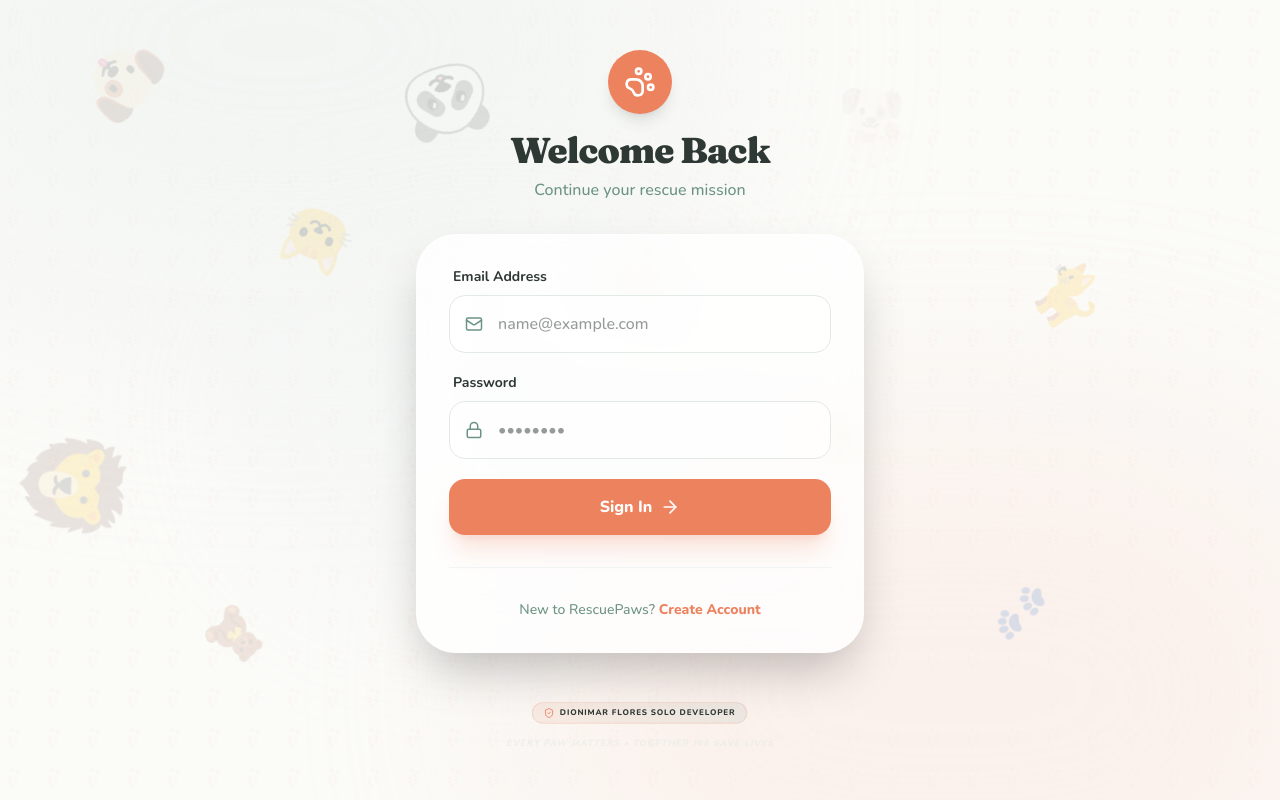
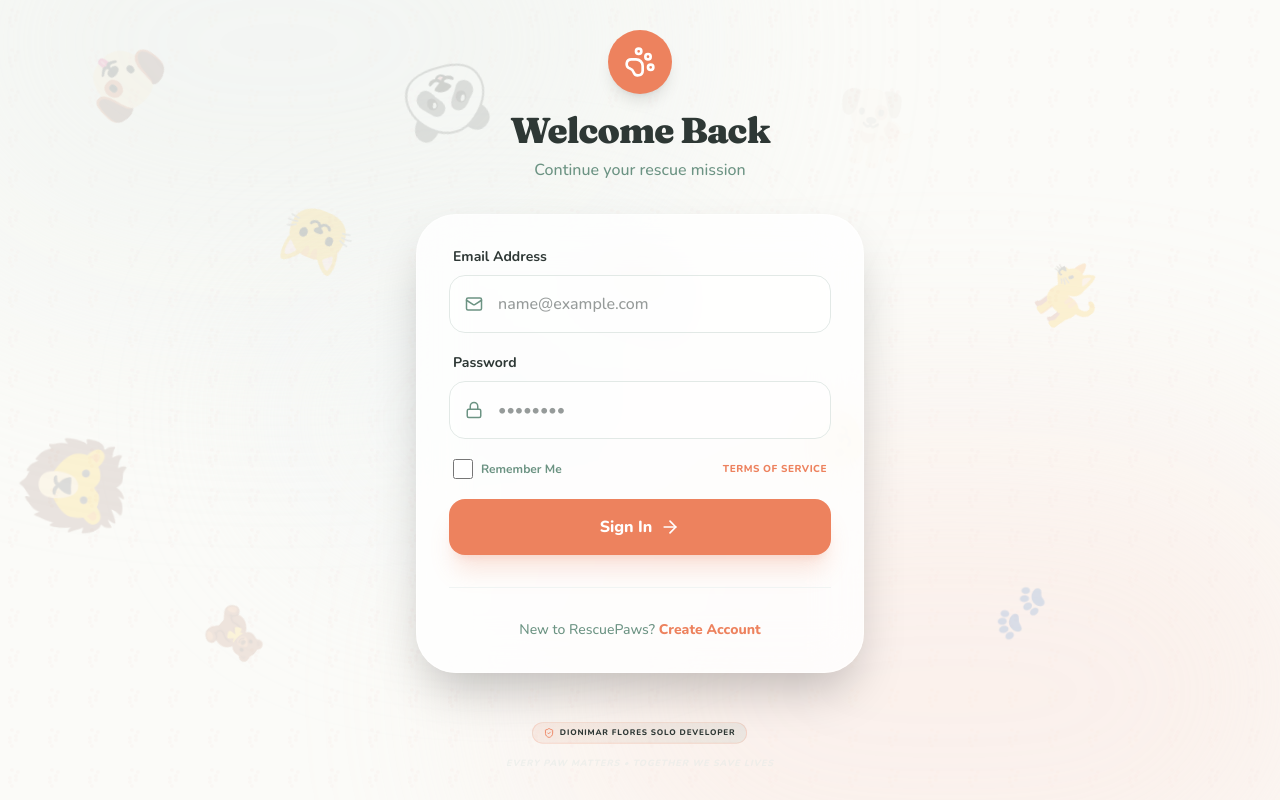
Before and after one commit to dion007151/RescuePaws, a Next.js app: page /login in a window 1280 px wide. Built offline with nearby package versions, Linux system fonts and the light colour scheme; no server answers.

Commit message:
feat: add remember me and terms of service to login page

```diff
--- a/app/login/page.tsx
+++ b/app/login/page.tsx
@@ -1,6 +1,6 @@
 "use client";
 
-import { useState } from "react";
+import { useState, useEffect } from "react";
 import { signInWithEmailAndPassword } from "firebase/auth";
 import { auth } from "@/lib/firebase";
 import { useRouter } from "next/navigation";
@@ -9,13 +9,24 @@ import { motion } from "framer-motion";
 import { PawPrint, Mail, Lock, ArrowRight, Loader2, ShieldCheck } from "lucide-react";
 
 import { BackgroundDecoration } from "@/components/BackgroundDecoration";
+import { TermsModal } from "@/components/TermsModal";
 
 export default function LoginPage() {
   const [email, setEmail] = useState("");
   const [password, setPassword] = useState("");
   const [error, setError] = useState("");
   const [loading, setLoading] = useState(false);
+  const [rememberMe, setRememberMe] = useState(false);
+  const [showTerms, setShowTerms] = useState(false);
   const router = useRouter();
+
+  useEffect(() => {
+    const savedEmail = localStorage.getItem("rememberedEmail");
+    if (savedEmail) {
+      setEmail(savedEmail);
+      setRememberMe(true);
+    }
+  }, []);
 
   async function handleLogin(e: React.FormEvent) {
     e.preventDefault();
@@ -37,6 +48,14 @@ export default function LoginPage() {
         throw new Error("Firebase is not configured. Please add your API keys to .env.local");
       }
       await signInWithEmailAndPassword(auth, email, password);
+
+      // Persist email if rememberMe is checked
+      if (rememberMe) {
+        localStorage.setItem("rememberedEmail", email);
+      } else {
+        localStorage.removeItem("rememberedEmail");
+      }
+
       router.push("/map");
     } catch (err: unknown) {
       console.error("Login error:", err);
@@ -121,6 +140,27 @@ export default function LoginPage() {
               </div>
             </div>
 
+            <div className="flex items-center justify-between px-1">
+              <label className="flex items-center gap-2 cursor-pointer group">
+                <input
+                  type="checkbox"
+                  checked={rememberMe}
+                  onChange={(e) => setRememberMe(e.target.checked)}
+                  className="w-5 h-5 rounded-lg border-[hsl(155,15%,90%)] text-[hsl(15,80%,65%)] focus:ring-[hsl(15,80%,65%)] cursor-pointer transition-all"
+                />
+                <span className="text-xs font-bold text-[hsl(155,15%,50%)] group-hover:text-[hsl(155,15%,40%)] transition-colors">
+                  Remember Me
+                </span>
+              </label>
+              <button
+                type="button"
+                onClick={() => setShowTerms(true)}
+                className="text-[10px] font-black uppercase tracking-wider text-[hsl(15,80%,65%)] hover:underline underline-offset-4"
+              >
+                Terms of Service
+              </button>
+            </div>
+
             <button
               type="submit"
               disabled={loading}
@@ -156,6 +196,8 @@ export default function LoginPage() {
            </p>
         </div>
       </motion.div>
+
+      <TermsModal isOpen={showTerms} onClose={() => setShowTerms(false)} />
     </div>
   );
 }
```
